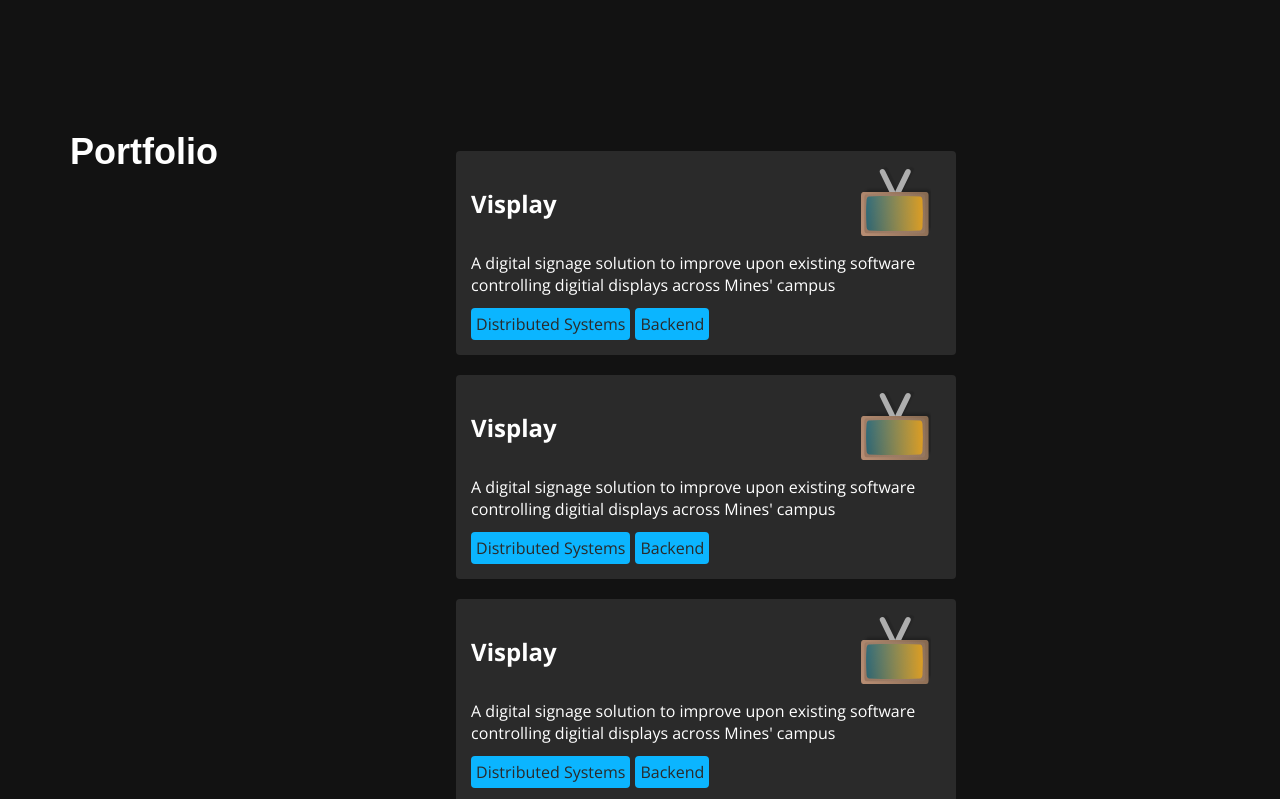
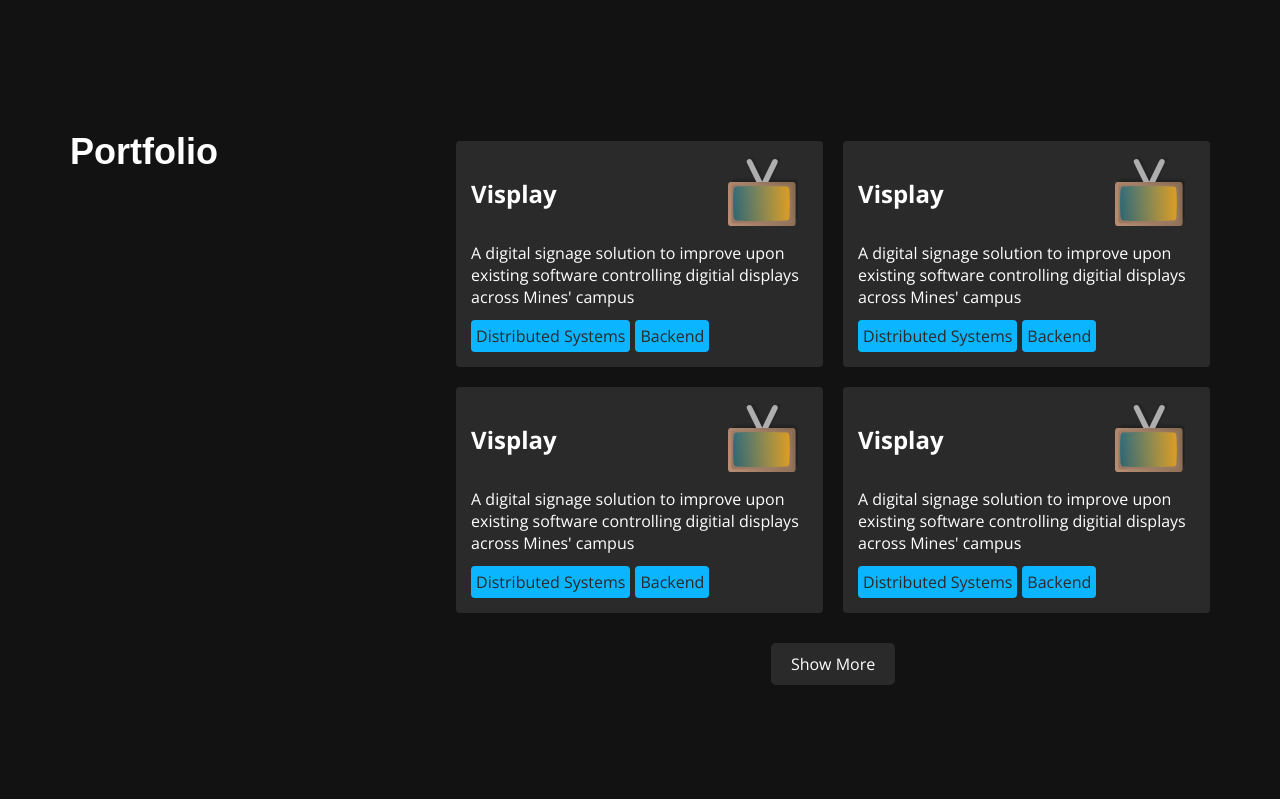
Before and after one commit to sColin16/personal-website, a Next.js app: page / in a window 1280 px wide. Shown: the part 700-1499 px from the top of the page. Built offline with nearby package versions, Linux system fonts and the light colour scheme; a web font is replaced by a local one.

Commit message:
Define grid strucutre of project cards

```diff
--- a/components/cardCollection.jsx
+++ b/components/cardCollection.jsx
@@ -11,7 +11,7 @@ import styles from './styles/cardcollection.module.css'
  * @param {Number} props.displayDelay time in milliseconds between new cards appearing
  * @param {ReactNode} props.children the cards to display within the container
  */
-export default function CardCollection({ initialCards, increment, displayDelay, children }) {
+export default function CardCollection({ initialCards, increment, displayDelay, wrapperClass, containerClass, children }) {
     // Shows more cards based on the incremenet set
     function showMoreCards() {
         showNextCard(increment);
@@ -37,9 +37,9 @@ export default function CardCollection({ initialCards, increment, displayDelay,
 
     return (
         <>
-            <div>
+            <div className={containerClass}>
                 {children.map((child, i) => (
-                    <div className={classNames(styles.cardWrapper, {[styles.hidden]: i >= numShownCards})} key={i}>
+                    <div className={classNames(styles.cardWrapper, wrapperClass, {[styles.hidden]: i >= numShownCards})} key={i}>
                         {child}
                     </div>
                 ))}
--- a/components/portfolioSection.jsx
+++ b/components/portfolioSection.jsx
@@ -1,13 +1,14 @@
 import HomeSectionLayout from "./homeSectionLayout"
 import CardCollection from "./cardCollection"
 import ProjectCard from "./projectCard"
+import styles from './styles/portfoliosection.module.css'
 
 export default function PortfolioSection({ projects }) {
     return (
         <HomeSectionLayout id='portfolio-section'>
             <h1>Portfolio</h1>
 
-            <CardCollection initialCards={3} increment={2} displayDelay={100}>
+            <CardCollection initialCards={4} increment={2} displayDelay={100} wrapperClass={styles.card_constraints} containerClass={styles.container_constraints}>
                 {projects.map(project => (
                     <ProjectCard projectInfo={project} key={project.id}/>
                 ))}
--- a/components/styles/cardcollection.module.css
+++ b/components/styles/cardcollection.module.css
@@ -24,6 +24,7 @@
 /* Add an animation for when the card becomes visible */
 .cardWrapper {
     transition: all 200ms;
+    /* display: inline-block; */
 }
 
 /* "hidden" project/post stylings */
--- a/components/styles/homesectionlayout.module.css
+++ b/components/styles/homesectionlayout.module.css
@@ -26,7 +26,7 @@
     composes: section_partition;
 }
 
-@media (min-width: 576px) {
+@media (min-width: 768px) {
     .left_section_partition {
         text-align: left;
     }
--- /dev/null
+++ b/components/styles/portfoliosection.module.css
@@ -0,0 +1,17 @@
+.card_constraints {
+    max-width: 450px;
+    padding: 10px;
+}
+
+.container_constraints {
+    justify-content: center;
+    display: flex;
+    flex-wrap: wrap;
+    margin: 0 -10px;
+}
+
+@media (min-width: 768px) {
+    .card_constraints {
+        width: 50%;
+    }
+}
--- a/components/styles/projectcard.module.css
+++ b/components/styles/projectcard.module.css
@@ -2,9 +2,7 @@
     background: #2A2A2A;
     border-radius: 4px;
     transition: all 200ms;
-    margin: 20px 0;
     padding: 15px;
-    max-width: 500px;
 }
 
 .container:hover {
@@ -44,10 +42,11 @@
     flex-basis: 100%;
     flex-wrap: wrap;
     font-family: 'Open Sans', sans-serif;
+    margin: 0 -5px -5px 0;
 }
 
 .tag_container span {
-    margin-right: 5px;
+    margin: 0 5px 5px 0;
     padding: 5px;
     background-color: #0bb5ff;
     border-radius: 4px;
```
